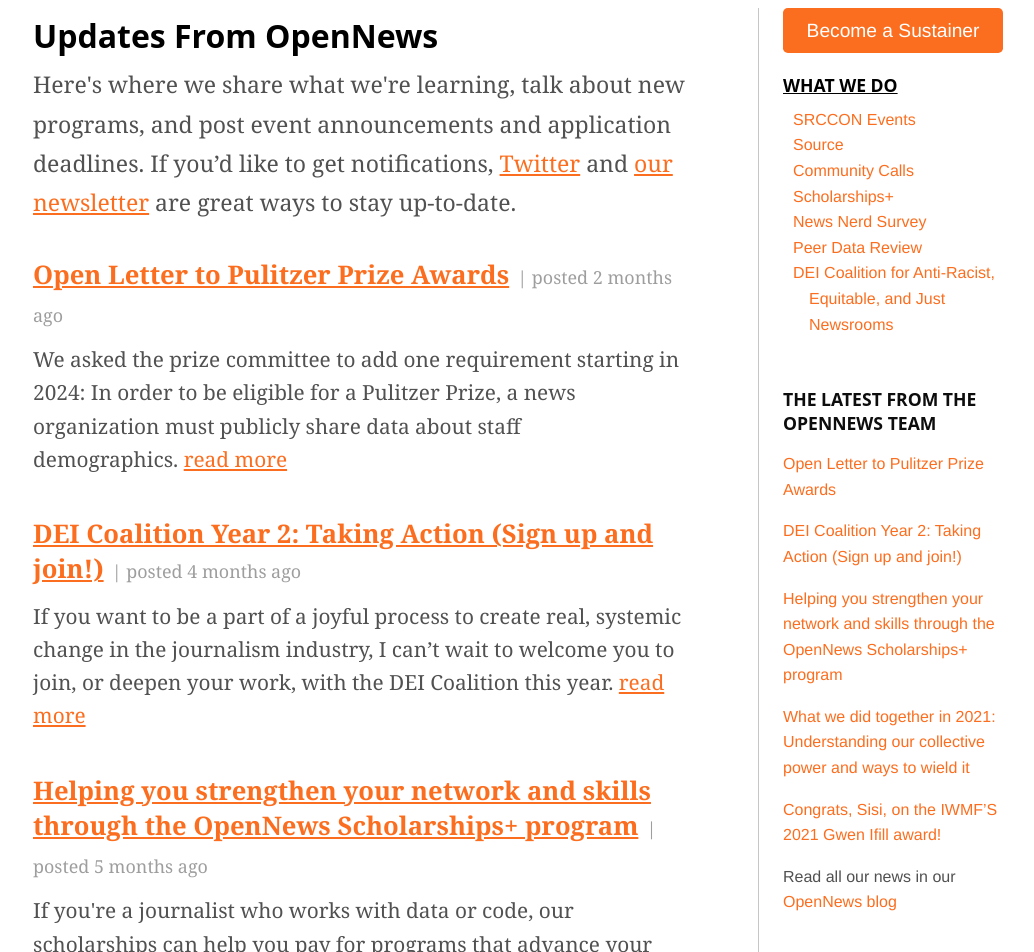
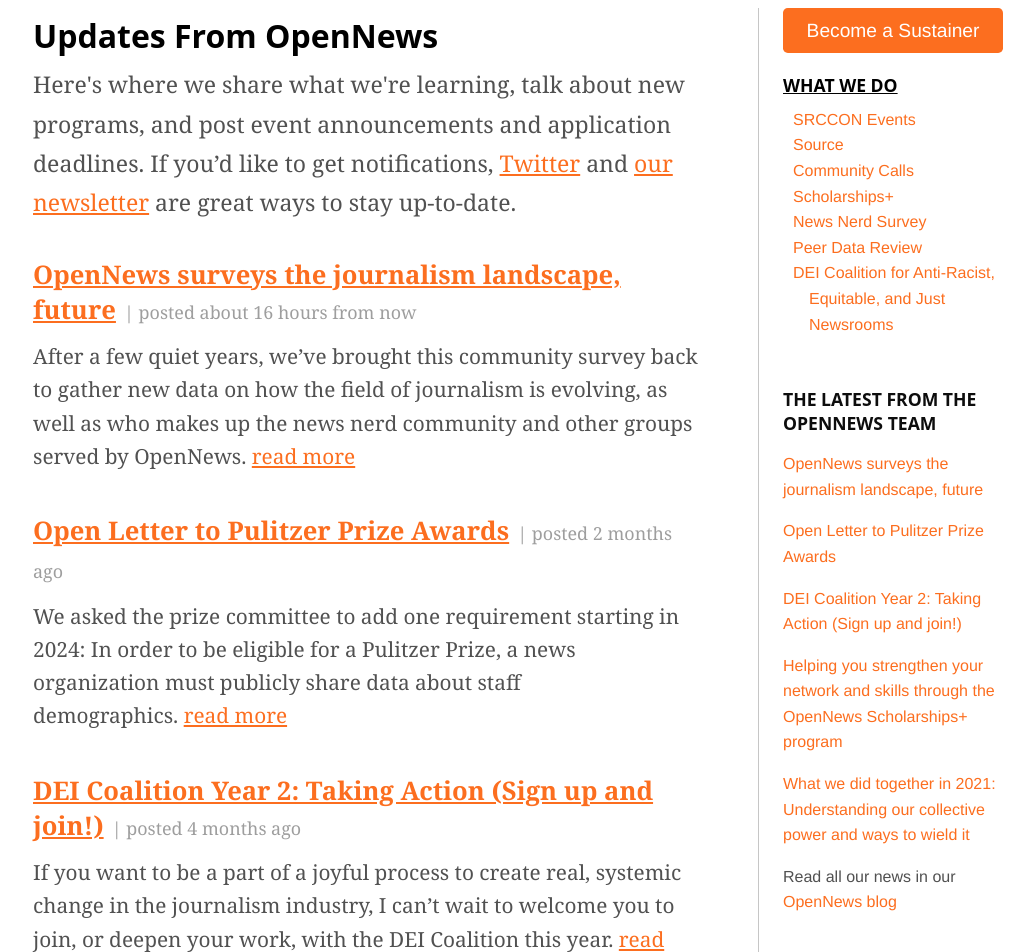
Before and after one commit to OpenNews/opennews-website, a Jekyll site: the page built from blog/blog.md, in a window 1280 px wide and 1400 px high. Shown: the part 448-1400 px from the top of the window, without its empty margins (117-1151 px from the left). Built offline with Jekyll 4.4.1, drawn with Linux system fonts in a browser that asks for light colours; nearby versions of some CDN libraries; some web fonts are replaced; comment, search, counter and statistics services are not loaded.

Commit message:
2022 news nerd survey launch

```diff
--- /dev/null
+++ b/_posts/2022-07-06-news-nerd-survey-2022.md
@@ -0,0 +1,22 @@
+---
+layout: blogpost_noimage
+title: OpenNews surveys the journalism landscape, future
+date: 2022-07-06 08:00-04:00
+author: Erika Owens, on July 6, 2022
+tags: OpenNews, survey
+excerpt: After a few quiet years, we’ve brought this community survey back to gather new data on how the field of journalism is evolving, as well as who makes up the news nerd community and other groups served by OpenNews.
+---
+
+OpenNews has brought back its community survey: [The News Nerd Survey is open till July 20 for your input](https://www.research.net/r/2022_OpenNewsSurvey).
+
+The [News Nerd Survey began several years ago](https://opennews.org/what/community/survey/) in conversations with community members, seeking to answer questions like "Who are 'news nerds'?" "What do we need to see change in journalism?"
+
+From [the very first survey](https://opennews.org/blog/news-nerd-survey/), respondents were clear about the change that was necessary: the journalism industry needs to become more diverse, inclusive, and equitable. [The second survey](https://opennews.org/blog/news-nerd-survey-2017), sought to gather more actionable data, especially about conditions journalists were facing in their work and salaries. In particular, the [analysis of news nerd salary data](https://medium.com/jsk-class-of-2018/news-nerd-salaries-2017-2c83466b994e) conducted by Soo Oh has been used frequently by both job seekers and hiring managers.
+
+The data from these prior surveys has informed the direction of OpenNews' work and and helps to contextualize [other data projects](https://datajournalism.com/survey/2021/), too. In addition, efforts like [the Leavers survey](https://opennews.org/projects/2020-leavers-survey/) have deepened the understanding of how journalists, especially journalists of color, are forced out of the field.
+
+At [SRCCON 2022](http://2022.srccon.org), speakers discussed the importance of data for understanding the landscape you're working to change and how critical retention is to creating a thriving journalism ecosystem. Conversations at SRCCON, [candid Exit Interviews](https://source.opennews.org/articles/tags/exit-interviews/), and [data from this survey](https://www.research.net/r/2022_OpenNewsSurvey) are all ways to understand the path forward to create a journalism industry that truly serves and includes everyone, no matter their job title or background.
+
+**[Please take a few minutes to fill out the survey and share it with your colleagues](https://www.research.net/r/2022_OpenNewsSurvey).**
+
+OpenNews will share the findings from this year's survey in late 2022. If you would like information about this survey project, or help with future surveys, [please reach out](mailto:erika@opennews.org).
--- a/index.html
+++ b/index.html
@@ -6,8 +6,8 @@
 <!-- image: /media/img/dei-coalition/dei-card-A1.png -->
 ---
 
-<h2 class="special">SRCCON is June 22-24</h2>
-<a href="https://2022.srccon.org/"><img class="big-image" src="/media/img/srccon_2022_logo.png" style="width: 100%;" alt="SRCCON 2022 logo"></a>
+<h2 class="special">News Nerd Survey returns</h2>
+<a href="https://www.research.net/r/2022_OpenNewsSurvey"><img class="big-image" src="/media/img/survey-page.jpg" style="width: 100%;" alt="many wooden chips with OpenNews' dot logo"></a>
 <!--<p class="caption" style="text-align: left; margin-top: 2px;"></p>-->
 
 
@@ -31,7 +31,7 @@
   }
 </style>
 
-<p class="bodybig">Our annual conference for journalists who want to transform their work, their organizations, and their communities is online from June 22-24, 2022.
+<p class="bodybig">We know the power that data can hold. The <a href="/blog/news-nerd-survey-2022/">return of the News Nerd Survey</a> allows us to better understand the journalism industry and our roles within it.
 
 <h2 style="margin-top: 30px;">Latest from the OpenNews Team</h2>
 <p>Read more on the <a href="/blog">OpenNews Blog.</a></p>
```
